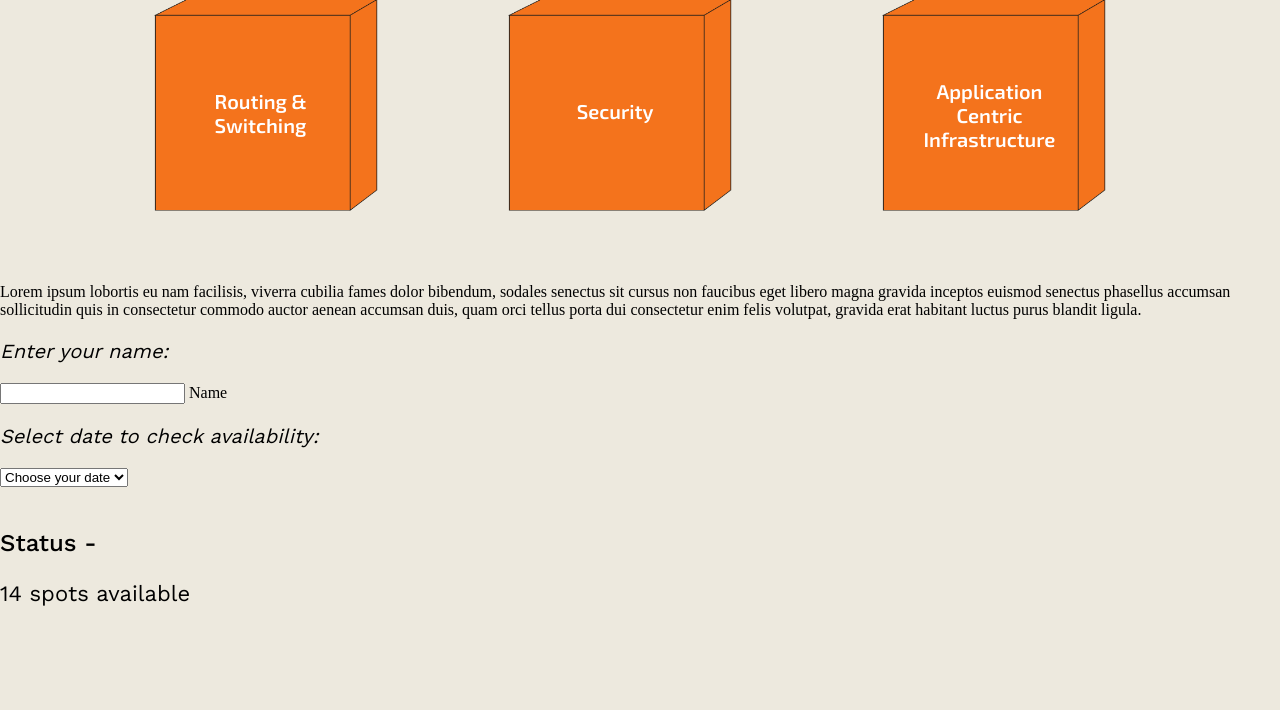
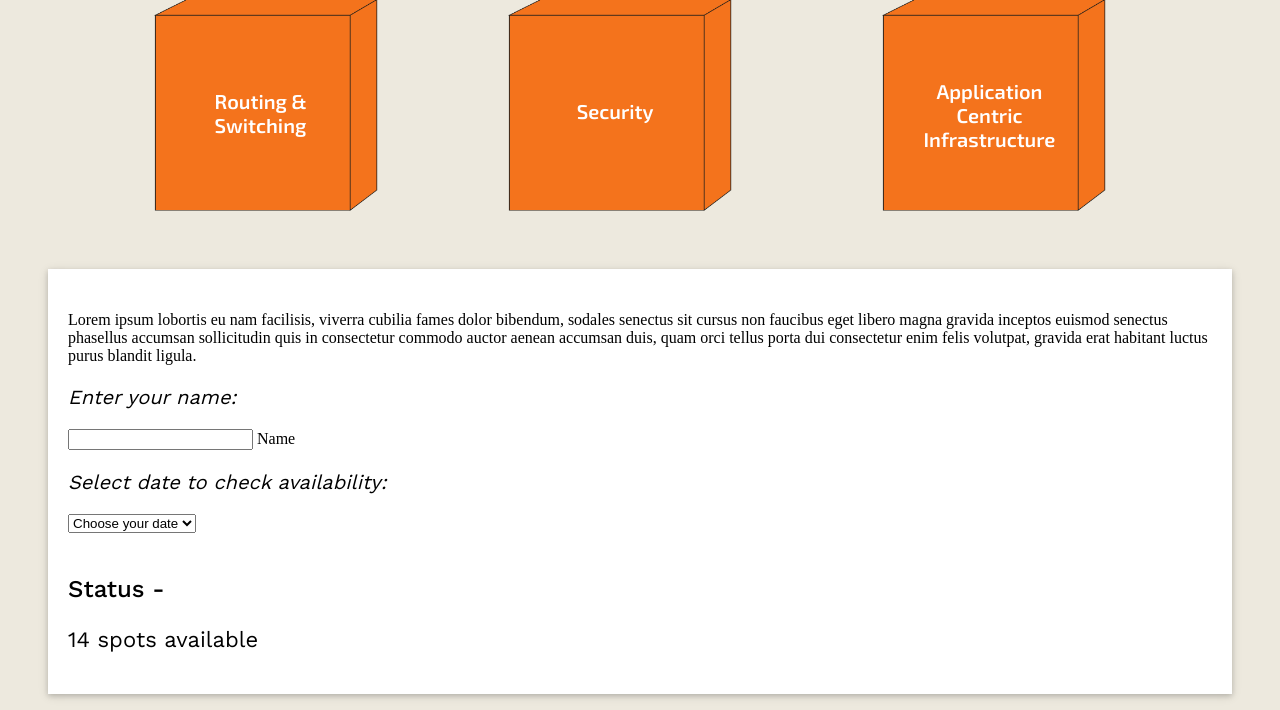
Before and after one commit to alisidd/waveXpand, a PHP site: page /training.html in a window 1280 px wide. Shown: the part 139-849 px from the top of the page. Before the commit the page ends 745 px from the top, so only its background shows below. Run offline with PHP 8.4, Linux system fonts and the light colour scheme; some libraries are stand-ins or nearby versions.

Commit message:
Add card styles

```diff
--- a/css/styles.css
+++ b/css/styles.css
@@ -490,9 +490,20 @@ iframe
     }
 }
 
+.card-panel,
+.card
+{
+    box-shadow: 0 2px 5px 0 rgba(0,0,0,.16),0 2px 10px 0 rgba(0,0,0,.12);
+}
+
 .card-panel
 {
-    margin: 0 auto;
+    margin: .5rem 3rem 1rem 3rem;padding: 20px;background-color: #fff;
+}
+
+.card
+{
+    position: relative;margin: .5rem 0 1rem 0;transition: box-shadow .25s;border-radius: 2px;
 }
 
 #courseNameShown
--- a/training.html
+++ b/training.html
@@ -102,7 +102,7 @@
   	</div>
 
     <div id="card">
-      <div class="card-panel container">
+      <div class="card-panel">
         <h1 id="courseNameShown"></h1>
   			<span >Lorem ipsum lobortis eu nam facilisis, viverra cubilia fames dolor bibendum, sodales senectus sit cursus non faucibus eget libero magna gravida inceptos euismod senectus phasellus accumsan sollicitudin quis in consectetur commodo auctor aenean accumsan duis, quam orci tellus porta dui consectetur enim felis volutpat, gravida erat habitant luctus purus blandit ligula.
   			</span>
```
